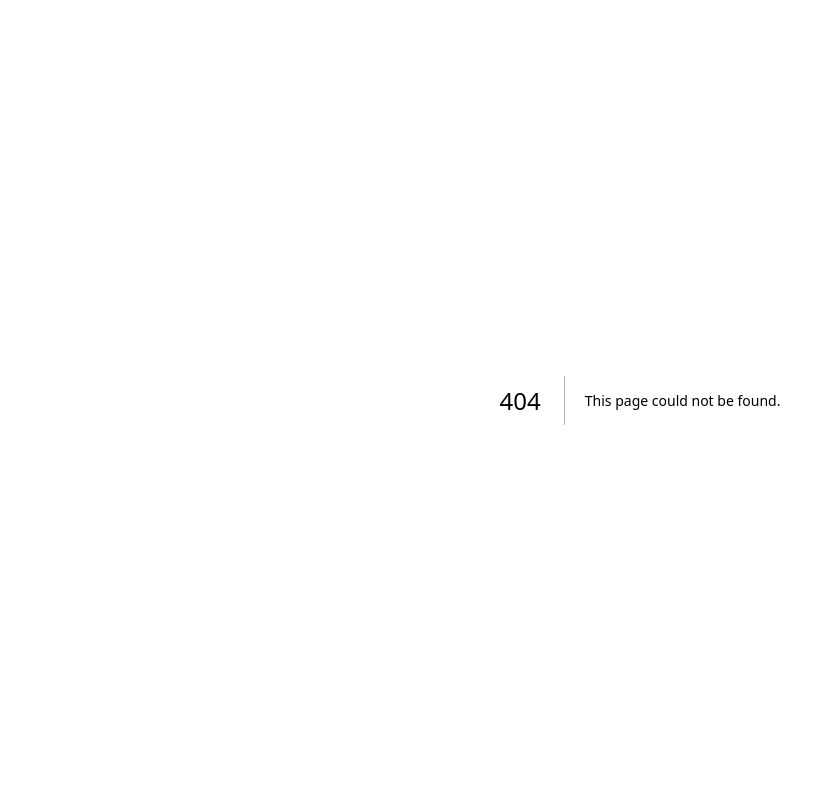
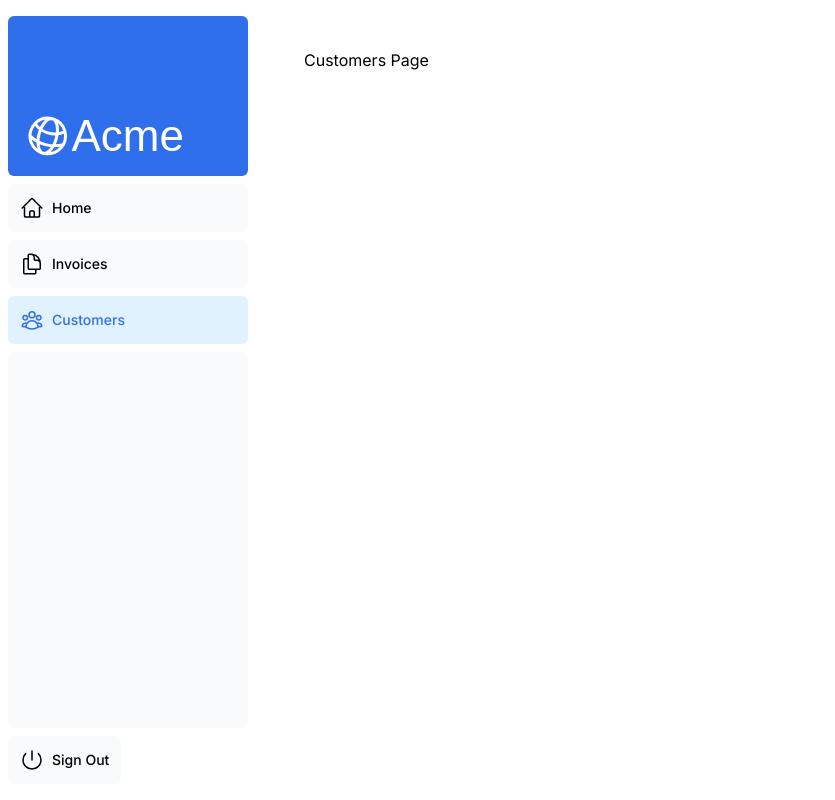
Before and after one commit to KatoTimothy/nextjs-dashboard, a Next.js app: page /dashboard/customers in a window 1280 px wide. Before the commit this address had no page. Shown: the whole page, without its empty margins (0-835 px from the left). Built offline with nearby package versions, Linux system fonts and the light colour scheme; a web font is replaced by a local one.

Commit message:
Create page.tsx

```diff
--- /dev/null
+++ b/app/dashboard/customers/page.tsx
@@ -0,0 +1,9 @@
+import React from 'react'
+
+function Customers() {
+  return (
+    <div>Customers Page</div>
+  )
+}
+
+export default Customers
```
